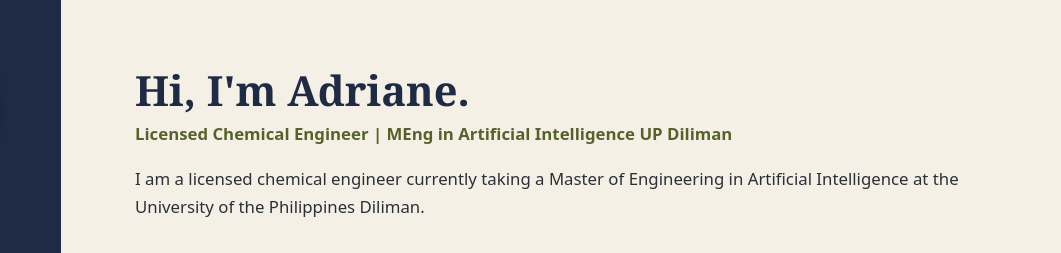
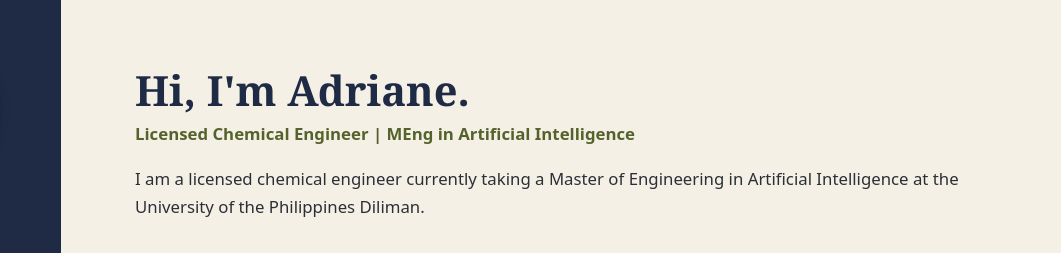
Before and after one commit to AdrianeJone/adrianejone.github.io, a plain HTML site: page index.html in a window 1280 px wide. Shown: the top 253 px of the page, 219-1280 px from the left. Drawn offline with Linux system fonts and the light colour scheme.

Commit message:
edit headline

```diff
--- a/index.html
+++ b/index.html
@@ -47,7 +47,7 @@
     <main id="main-content">
         <section id="home">
             <h2>Hi, I'm Adriane.</h2>
-            <p id="headline">Licensed Chemical Engineer | MEng in Artificial Intelligence UP Diliman</p>
+            <p id="headline">Licensed Chemical Engineer | MEng in Artificial Intelligence</p>
             <p>I am a licensed chemical engineer currently taking a Master of Engineering in Artificial Intelligence at
                 the University of the Philippines Diliman.</p>
         </section>
```
